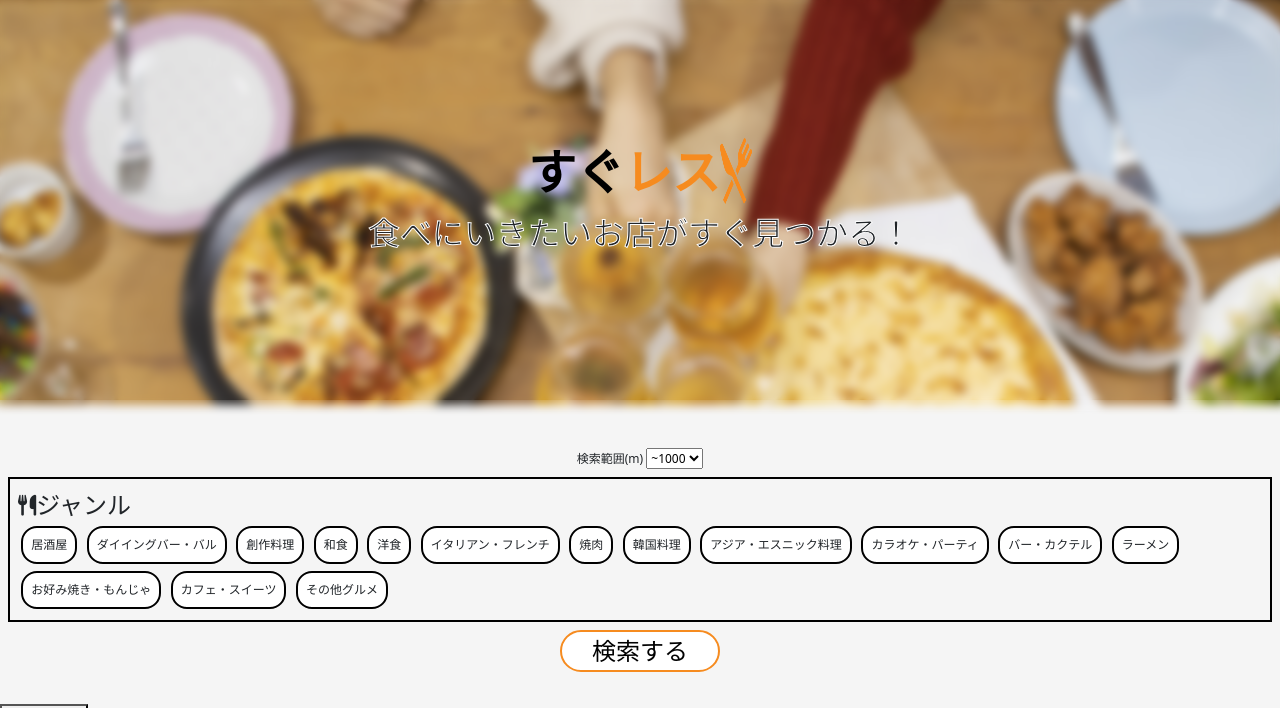
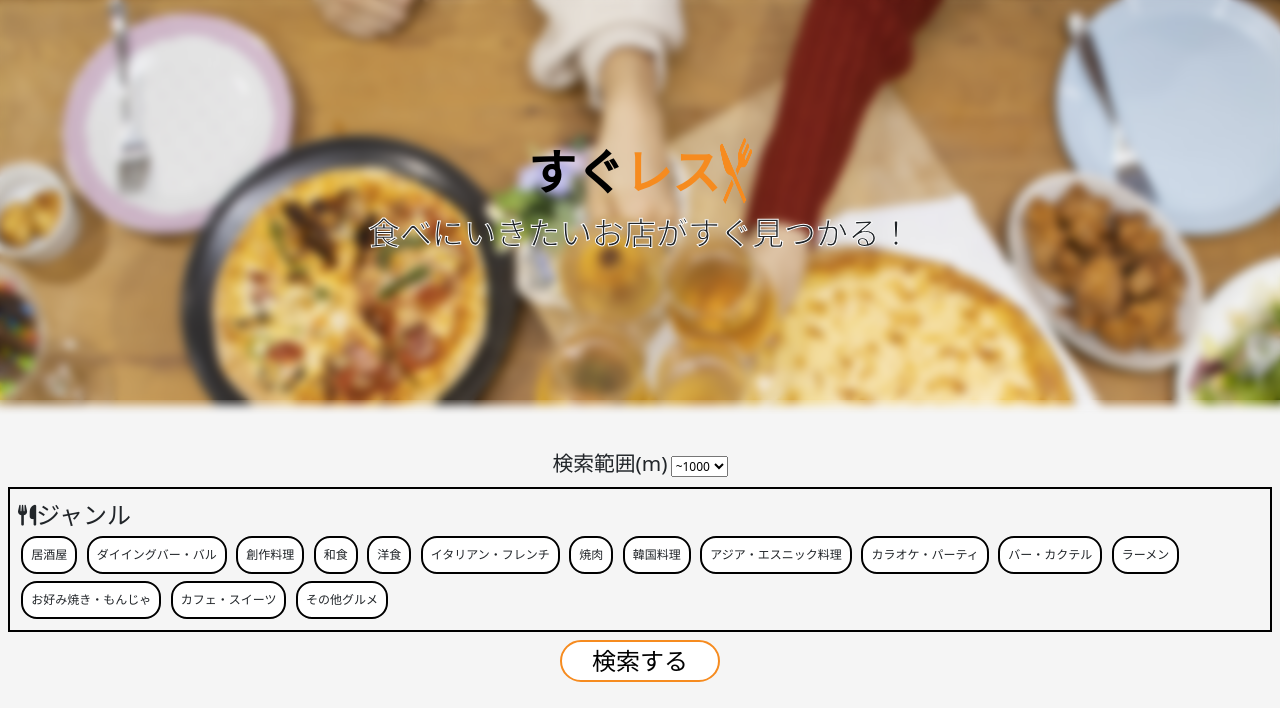
Before and after one commit to sayyyyyy/sugures, a Flask app: page / in a window 1280 px wide. Shown: the top 708 px of the page. Run offline with Flask 2, Linux system fonts and the light colour scheme; some libraries are stand-ins or nearby versions.

Commit message:
CSS変更

```diff
--- a/application/static/top.css
+++ b/application/static/top.css
@@ -29,6 +29,10 @@
 .page-title {
     font-size: 3rem;
     font-weight: bold;
+}
+
+.title-logo {
+
 }
 
 .page-explanation {
@@ -108,3 +112,7 @@ body {
 .search-btn:hover {
     background: #F68B1F;
 }
+
+.range-heading {
+    font-size: 1.3rem;
+}
--- a/application/templates/detail.html
+++ b/application/templates/detail.html
@@ -41,7 +41,7 @@
                 </tr>
                 <tr class="store-url-container">
                     <td class="store-column">URL</td>
-                    <td class="store-url">{{ store_data['url'] }}</td>
+                    <td class="store-url"><a href="{{ store_data['url'] }}">{{ store_data['url'] }}</a></td>
                 </tr>
                 <tr class="store-other-container">
                     <td class="store-column">その他特徴</td>
```
